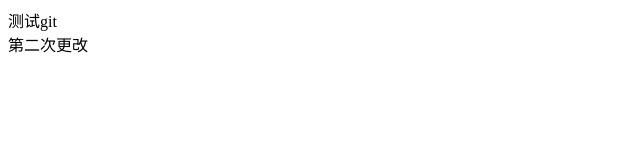
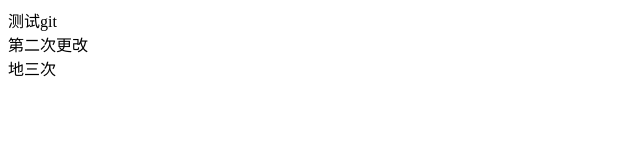
Before and after one commit to m2x1Ang/git-demo, a plain HTML site: page index.html in a window 1280 px wide. Shown: the full height of the page, 0-640 px from the left. Drawn offline with Linux system fonts and the light colour scheme.

Commit message:
第三次提交

```diff
--- a/index.html
+++ b/index.html
@@ -8,5 +8,6 @@
 <body>
     <div>测试git</div>
     <div>第二次更改</div>
+    <div>地三次</div>
 </body>
 </html>
```
